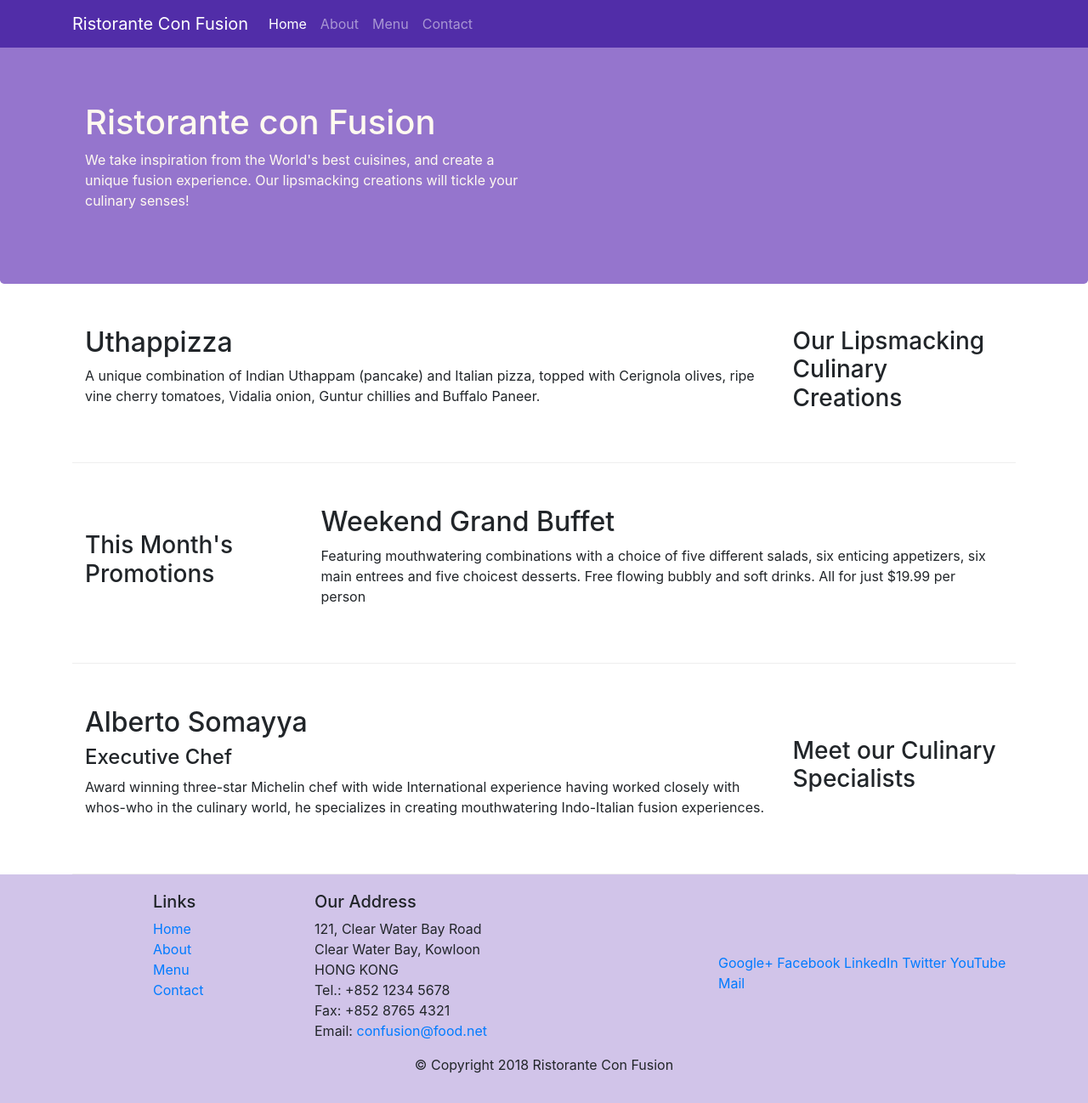
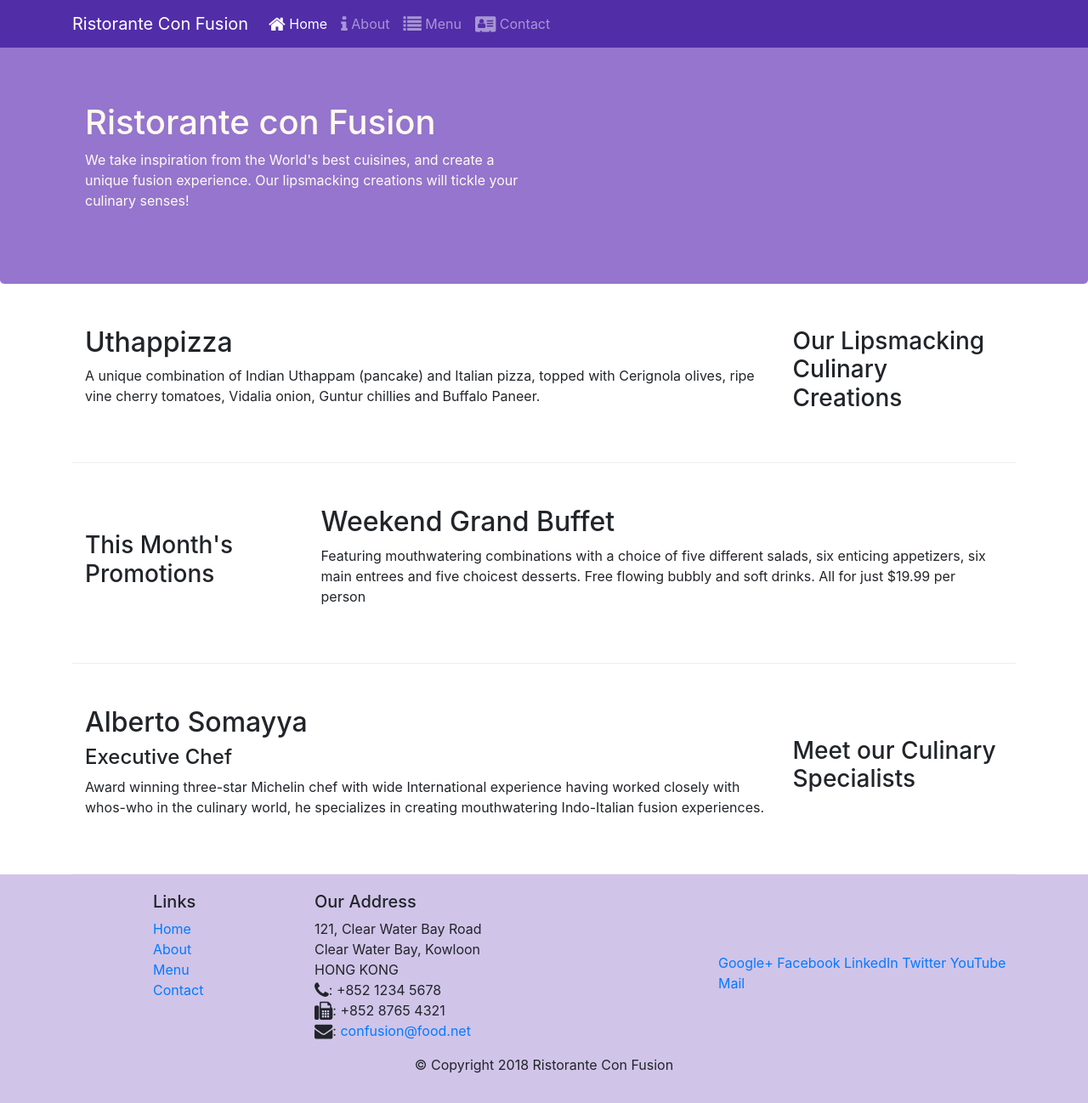
Before and after one commit to Coddiing/Coursera-Tutorials, a website: page index.html in a window 1280 px wide. Shown: the whole page at 85% size. Drawn offline with nearby package versions, Linux system fonts and the light colour scheme.

Commit message:
3 commits

```diff
--- a/coursera.js
+++ b/coursera.js
@@ -85,6 +85,11 @@ npm install jquery@3.3.1 popper.js@1.12.9 --save
 npm start // Starts lite server
 
 npm install font-awesome@4.7.0 --save
+ http://fontawesome.io/
 
 npm install bootstrap-social@5.1.1 --save // social icons
+https://lipis.github.io/bootstrap-social/
+
+    <link rel="stylesheet" href="node_modules/font-awesome/css/font-awesome.min.css">
+    <link rel="stylesheet" href="node_modules/bootstrap-social/bootstrap-social.css">
  */
--- a/index.html
+++ b/index.html
@@ -11,18 +11,20 @@
         <!-- Bootstrap CSS -->
         <link rel="stylesheet" href="node_modules/bootstrap/dist/css/bootstrap.min.css">
         <link rel="stylesheet" href="css/styles.css">
+        <link rel="stylesheet" href="node_modules/font-awesome/css/font-awesome.min.css">
+        <link rel="stylesheet" href="node_modules/bootstrap-social/bootstrap-social.css">
 </head>
 
 <body>
     <nav class="navbar navbar-dark navbar-expand-sm fixed-top">
         <div class="container">
-           <a class="navbar-brand" href="#">Ristorante Con Fusion</a>
+           <a class="navbar-brand" href="index.html">Ristorante Con Fusion</a>
              <div class="collapse navbar-collapse" id="Navbar">
                 <ul class="navbar-nav mr-auto">
-                    <li class="nav-item active"><a class="nav-link" href="#">Home</a></li>
-                    <li class="nav-item"><a class="nav-link" href="./aboutus.html">About</a></li>
-                    <li class="nav-item"><a class="nav-link" href="#">Menu</a></li>
-                    <li class="nav-item"><a class="nav-link" href="#">Contact</a></li>
+                    <li class="nav-item active"><a class="nav-link" href="#"><span class="fa fa-home fa-lg"></span> Home</a></li>
+                    <li class="nav-item"><a class="nav-link" href="./aboutus.html"><span class="fa fa-info fa-lg"></span> About</a></li>
+                    <li class="nav-item"><a class="nav-link" href="#"><span class="fa fa-list fa-lg"></span> Menu</a></li>
+                    <li class="nav-item"><a class="nav-link" href="#"><span class="fa fa-address-card fa-lg"></span> Contact</a></li>
                 </ul>
             </div>
         </div>
@@ -95,12 +97,14 @@
                  >
                     <h5>Our Address</h5>
                     <address>
+
 		              121, Clear Water Bay Road<br>
 		              Clear Water Bay, Kowloon<br>
 		              HONG KONG<br>
-		              Tel.: +852 1234 5678<br>
-		              Fax: +852 8765 4321<br>
-		              Email: <a href="mailto:confusion@food.net">confusion@food.net</a>
+                      <i class="fa fa-phone fa-lg"></i>: +852 1234 5678<br>
+                      <i class="fa fa-fax fa-lg"></i>: +852 8765 4321<br>
+                      <i class="fa fa-envelope fa-lg"></i>:
+                      <a href="mailto:confusion@food.net">confusion@food.net</a>
 		           </address>
                 </div>
                 <div  class ="col-12 col-sm-4 align-self-center"
```
Also changed, not shown: aboutus.html (+18 -0 lines).
